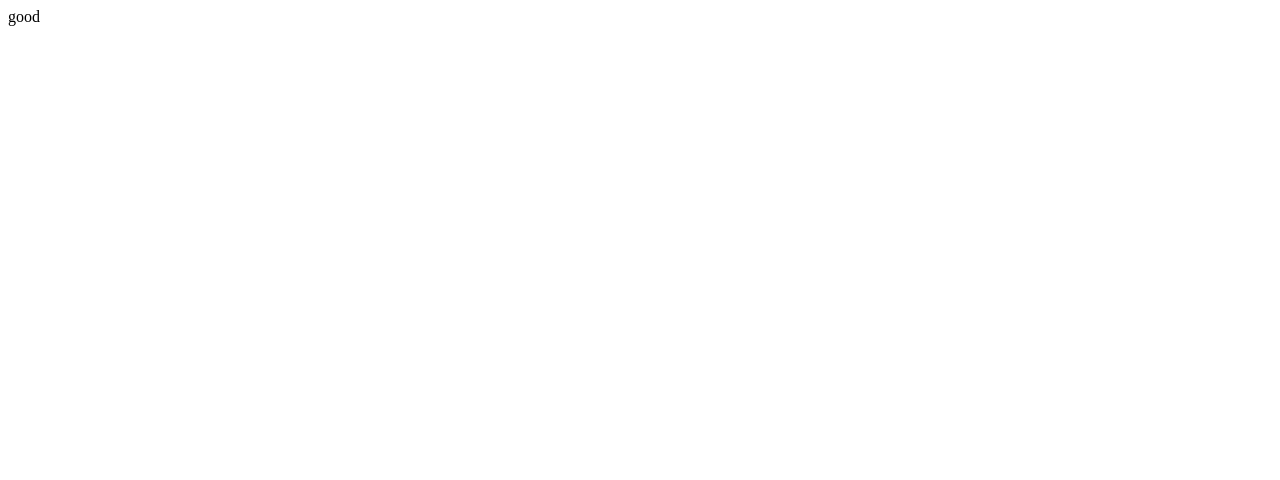
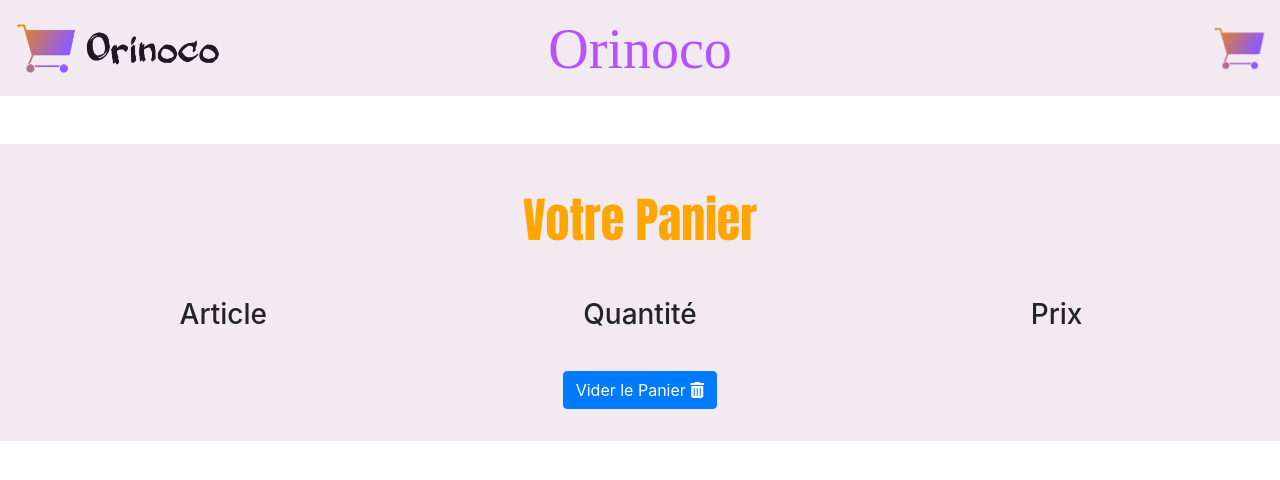
Before and after one commit to Dev-cobra-kai/-BrendanBuslig_5_06072021-, a plain HTML site: page Front-end/panier.html in a window 1280 px wide. Drawn offline with Linux system fonts and the light colour scheme; a web font is replaced by a local one.

Commit message:
panier html

```diff
--- a/Front-end/css/style.css
+++ b/Front-end/css/style.css
@@ -33,3 +33,19 @@ header .panier img
     color: rgb(255,165,0);
     font-family: Impact, Haettenschweiler, 'Arial Narrow Bold', sans-serif;
 }
+
+main
+{
+    background-color: #f3e9f1;
+    margin-top: 3em;
+}
+
+.le-panier .col h2
+{
+    margin: 1em;
+}
+
+.le-panier .col .vider-panier
+{
+    margin: 2em;
+}
--- a/Front-end/panier.html
+++ b/Front-end/panier.html
@@ -1 +1,58 @@
-good
+<!DOCTYPE html>
+<html lang="fr">
+  <head>
+      <meta charset="UTF-8">
+      <meta http-equiv="X-UA-Compatible" content="IE=edge">
+      <meta name="viewport" content="width=device-width, initial-scale=1.0">
+
+      <link rel="stylesheet" href="css/bootstrap.css">
+      <link rel="stylesheet" href="css/style.css">
+      <link href="https://fonts.googleapis.com/css2?family=Roboto:wght@100;300;400;500&family=Shrikhand&display=swap" rel="stylesheet">
+
+      <script src="https://kit.fontawesome.com/2aa7d080bb.js" crossorigin="anonymous"></script>
+
+      <title>Orinoco</title>
+
+  </head>
+
+<!-- Corps de page -->
+  <body>
+<!-- logo + Présentation + Panier -->
+    <div class="container-fluid">
+      <header class="row">
+<!-- logo -->
+        <div class="col-md-5 logo">
+          <a href="index.html">
+            <img src="images/logo.png" alt="logo orinoco" />
+          </a>
+        </div>
+<!-- Titre -->
+        <div class="col-md-6 titre">
+          <h1>Orinoco</h1>
+        </div>
+<!-- Images Panier + Lien -->
+        <div class="col-md-1 panier">
+          <a href="panier.html">
+            <img src="images/panier.png" alt="panier orinoco" />
+          </a>
+        </div>
+      </header>
+<!-- Le Panier -->
+        <main class="row text-center le-panier">
+            <section class="col">
+                <h2>Votre Panier</h2>
+                    <div class="d-flex flex-row justify-content-around">
+                        <h3 class="col-md-2">Article</h3>
+                        <h3 class="col-md-2">Quantité</h3>
+                        <h3 class="col-md-2">Prix</h3>
+                    </div>
+                <!-- Prix Total et vider le panier -->
+                <div class="d-flex flex-column align-items-center vider-panier ">
+                    <button type="button" class="btn btn-primary btn-l">Vider le Panier <i class="fas fa-trash-alt"></i></button>
+                </div>
+            </section>
+        </main>
+
+    </div>
+  </body>
+</html>
```
Also changed, not shown: Front-end/index.html (+5 -10 lines).
